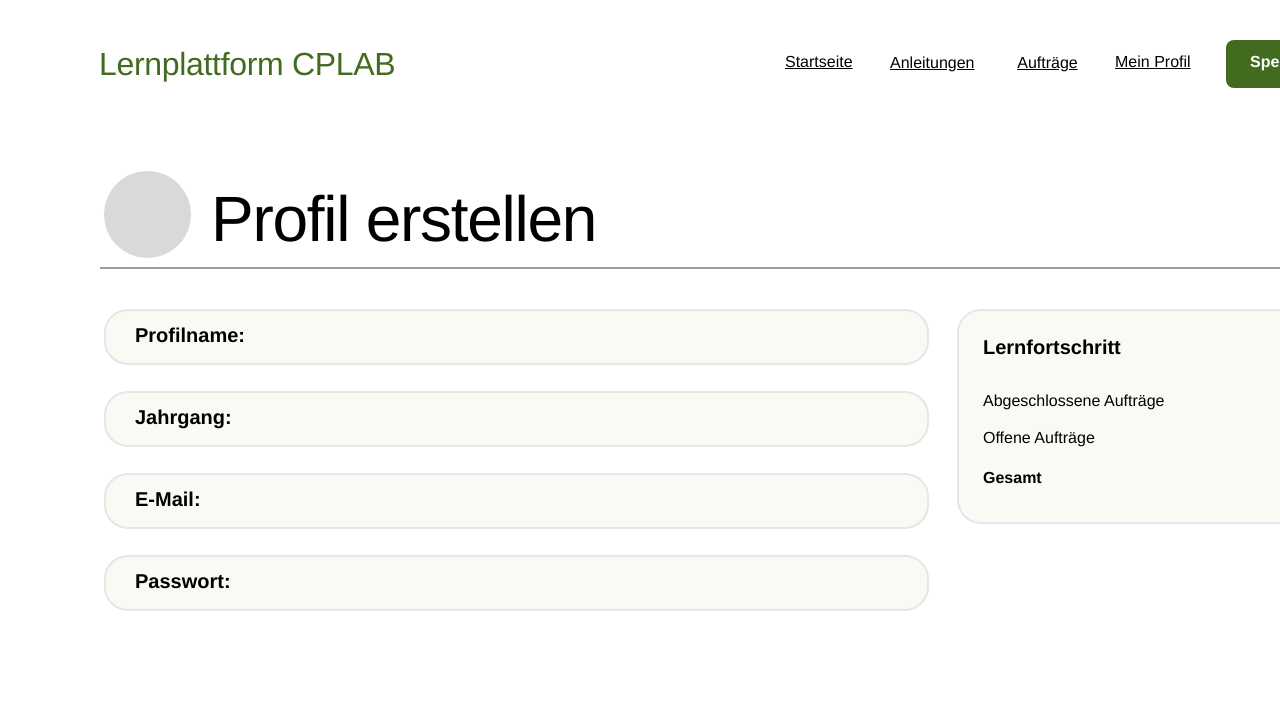
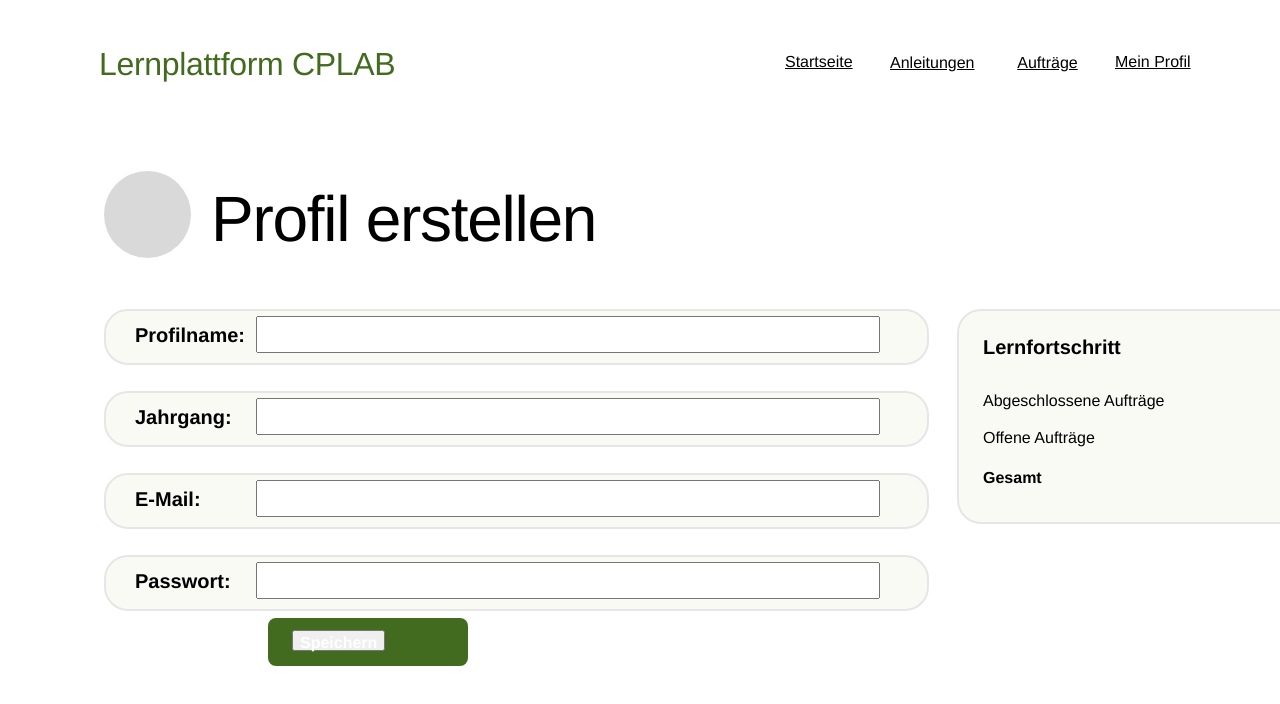
Before and after one commit to JImmi05/Diplomarbeit_JPM, a Vue app in the folder Programmierung/Lernplattform_CPLab/: page / in a window 1280 px wide. Both pictures are taken after a click on the button "Erste Schritte". Shown: the top 704 px of the page. Built offline with nearby package versions, Linux system fonts and the light colour scheme; grey boxes are pictures that could not be loaded.

Commit message:
firebase erstell
firebase erstellt und versucht verbindung zu machen

```diff
--- a/Programmierung/Lernplattform_CPLab/package.json
+++ b/Programmierung/Lernplattform_CPLab/package.json
@@ -8,6 +8,7 @@
     "preview": "vite preview"
   },
   "dependencies": {
+    "firebase": "^10.7.1",
     "vue": "^3.3.4",
     "vue-router": "^4.2.5"
   },
--- /dev/null
+++ b/Programmierung/Lernplattform_CPLab/src/auth.js
@@ -0,0 +1,14 @@
+//signup
+const signupform = document.querySelector('#signup-form');
+signupform.addEventListener('submit', (e) => {
+    e.preventDefault();
+    console.log('Formular abgesendet!');
+
+    //get user info
+    const email = signupform['signup-email'].value;
+    const password = signupform['signup-password'].value;
+    const profilename = signupform['signup-profilename'].value;
+    const jahrgang = signupform['signup-jahrgang'].value;
+
+    console.log(email, password, profilename, jahrgang);
+});
--- a/Programmierung/Lernplattform_CPLab/src/components/Anleitungen.vue
+++ b/Programmierung/Lernplattform_CPLab/src/components/Anleitungen.vue
@@ -17,7 +17,7 @@
         <img class="image-2" alt="Image" src="../assets/vetter_kleinförderband.jpg" />
       </div>
       <div class="page-heading">
-        <img class="divider" alt="Divider" src="divider.svg" />
+        <!--img class="divider" alt="Divider" src="divider.svg" /-->                <!-- brauch es das????-->
         <div class="default-chip">
           <div class="text-wrapper-4">Default</div>
         </div>
--- a/Programmierung/Lernplattform_CPLab/src/components/Aufträge.vue
+++ b/Programmierung/Lernplattform_CPLab/src/components/Aufträge.vue
@@ -37,7 +37,7 @@
         <img class="img" alt="Ed o neil" src="../assets/image-9.png" />
       </div>
       <div class="page-heading">
-        <img class="divider" alt="Divider" src="divider.svg" />
+        <!--img class="divider" alt="Divider" src="divider.svg" /-->  <!-- Braucht es das????-->
         <div class="frame-wrapper">
           <div class="div-wrapper">
             <div class="div-wrapper">
--- a/Programmierung/Lernplattform_CPLab/src/components/Profil.vue
+++ b/Programmierung/Lernplattform_CPLab/src/components/Profil.vue
@@ -31,7 +31,7 @@
         <div class="page-heading">
           <div class="overlap">
             <div class="overlap-group">
-              <img class="divider" alt="Divider" src="divider.svg" />
+              <!--img class="divider" alt="Divider" src="divider.svg" /-->  <!-- Braucht es das????-->
               <div class="frame-wrapper">
                 <div class="div-wrapper">
                   <div class="div-wrapper">
--- a/Programmierung/Lernplattform_CPLab/src/components/Profil_erstellen.vue
+++ b/Programmierung/Lernplattform_CPLab/src/components/Profil_erstellen.vue
@@ -1,18 +1,27 @@
 <template>
     <div class="profil-anlegen">
       <div class="div">
+        <form id="signup-form">
           <div class="e-mail">
             <div class="text-wrapper">Passwort:</div>
+            <input type="passwort" id="signup-password">
           </div>
           <div class="div-wrapper">
             <div class="text-wrapper">E-Mail:</div>
+            <input type="email" id="signup-email">
           </div>
           <div class="jahrgang">
             <div class="text-wrapper">Jahrgang:</div>
+            <input type="text" id="signup-jahrgang">
           </div>
           <div class="username">
             <div class="text-wrapper">Profilname:</div>
+            <input type="text" id="signup-profilename">
           </div>
+            <div class="cart-button">
+            <button type="submit" class="text-wrapper-10">Speichern</button>
+          </div>
+        </form>
         <div class="summary">
           <div class="text-wrapper-2">n</div>
           <div class="text-wrapper-3">Gesamt</div>
@@ -27,7 +36,7 @@
         <div class="page-heading">
           <div class="overlap">
             <div class="overlap-group">
-              <img class="divider" alt="Divider" src="divider.svg" />
+              <!--img class="divider" alt="Divider" src="divider.svg" /-->  <!-- Braucht es das????-->
               <div class="frame-wrapper">
                 <div class="frame-2">
                   <div class="frame-2">
@@ -40,9 +49,7 @@
           </div>
         </div>
         <div class="navigation">
-          <div class="cart-button">
-            <div class="text-wrapper-10">Speichern</div>
-          </div>
+
             <router-link to="/profil" class="text-wrapper-11">Mein Profil</router-link>
             <router-link to="/aufträge" class="text-wrapper-12">Aufträge</router-link>
             <router-link to="/anleitungen" class="text-wrapper-13">Anleitungen</router-link>
@@ -54,10 +61,41 @@
   </template>
 
   <script>
+// Import the functions you need from the SDKs you need
+  import { initializeApp } from "firebase/app";
+  import { getAnalytics } from "firebase/analytics";
+  import { getAuth } from "firebase/auth";
+  import { getFirestore } from "firebase/firestore";
+
+  // TODO: Add SDKs for Firebase products that you want to use
+  // https://firebase.google.com/docs/web/setup#available-libraries
+
+  // Your web app's Firebase configuration
+  // For Firebase JS SDK v7.20.0 and later, measurementId is optional
+  const firebaseConfig = {
+    apiKey: "AIzaSyCn6vUOiF9SQ1hlMB7Us4FWPFOdnbx1DiM",
+    authDomain: "lernplattform-cplab.firebaseapp.com",
+    projectId: "lernplattform-cplab",
+    storageBucket: "lernplattform-cplab.appspot.com",
+    messagingSenderId: "678246357632",
+    appId: "1:678246357632:web:582d432e75eb768985a465",
+    measurementId: "G-82N4YY9NLB"
+  };
+
+  // Initialize Firebase
+  const app = initializeApp(firebaseConfig);
+  const analytics = getAnalytics(app);
+  const auth = getAuth(app);
+  const db = getFirestore(app);
+
+
+
   export default {
     name: "ProfilAnlegen",
   };
+
   </script>
+
 
   <style>
   .profil-anlegen {
@@ -347,11 +385,11 @@
     background-color: #426b1f;
     border-radius: 8px;
     height: 48px;
-    left: 1218px;
+    left: 260px;
     overflow: hidden;
     position: absolute;
-    top: 32px;
-    width: 126px;
+    top: 610px;
+    width: 200px;
   }
 
   .profil-anlegen .text-wrapper-10 {
@@ -442,4 +480,11 @@
     top: 40px;
     white-space: nowrap;
   }
+
+  .profil-anlegen input {
+  margin-top: 5px;
+  margin-left: 150px;
+  height: 60%;
+  width: 75%;
+}
   </style>
```
Also changed, not shown: 1 other file (tests, documents, lock files or other folders). Lines whose indentation alone changed are shown as unchanged.
